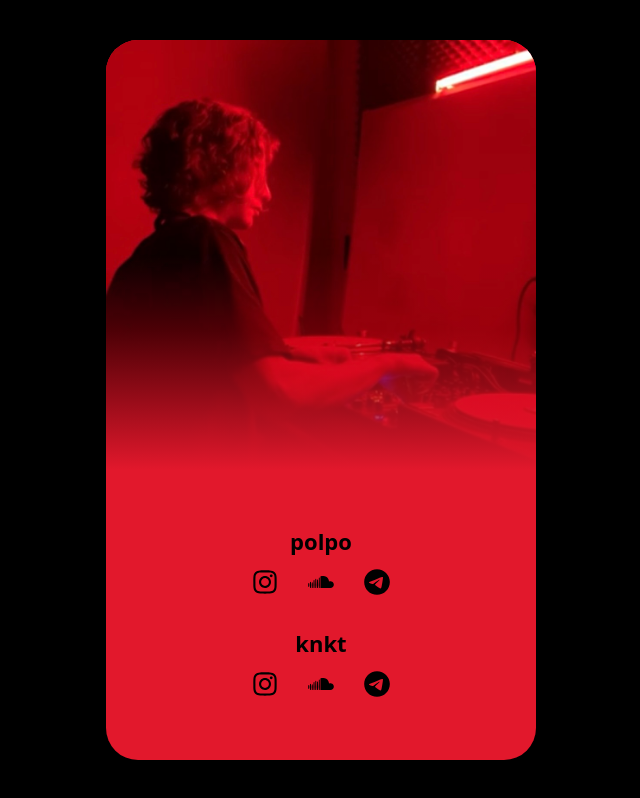
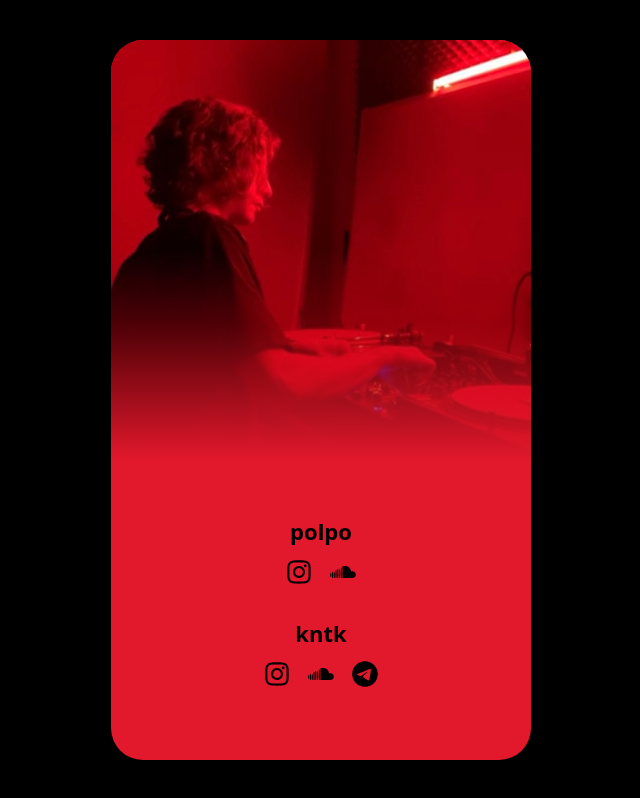
Before and after one commit to Polp0/polpo-link, a plain HTML site: page index.html in a window 1280 px wide. Shown: the whole page, without its empty margins (319-959 px from the left). Drawn offline with Linux system fonts and the light colour scheme.

Commit message:
Update branding and adjust layout: remove Telegram link, rename heading, refine card layout and icon spacing

```diff
--- a/index.html
+++ b/index.html
@@ -25,12 +25,9 @@
             <a href="https://soundcloud.com/paolo-albasini" aria-label="SoundCloud">
                 <img src="img/icons/soundcloud.svg" class="icon" alt="">
             </a>
-            <a href="https://t.me/paolo_albasini" aria-label="Telegram">
-                <img src="img/icons/telegram.svg" class="icon" alt="">
-            </a>
         </div>
 
-        <h1>knkt</h1>
+        <h1>kntk</h1>
         <div class="icons">
             <a href="https://instagram.com/k_kntk" aria-label="Instagram">
                 <img src="img/icons/instagram.svg" class="icon" alt="">
--- a/styles.css
+++ b/styles.css
@@ -23,7 +23,7 @@ body {
 .card {
     background: #E2182C;
     width: 100%;
-    max-width: 430px;
+    max-width: 420px;
     min-height: 100vh;
     overflow: hidden;
 }
@@ -85,7 +85,7 @@ h1 {
 .icons {
     display: flex;
     justify-content: center;
-    gap: 28px;
+    gap: 16px;
     margin-bottom: 32px;
 }
 
```
